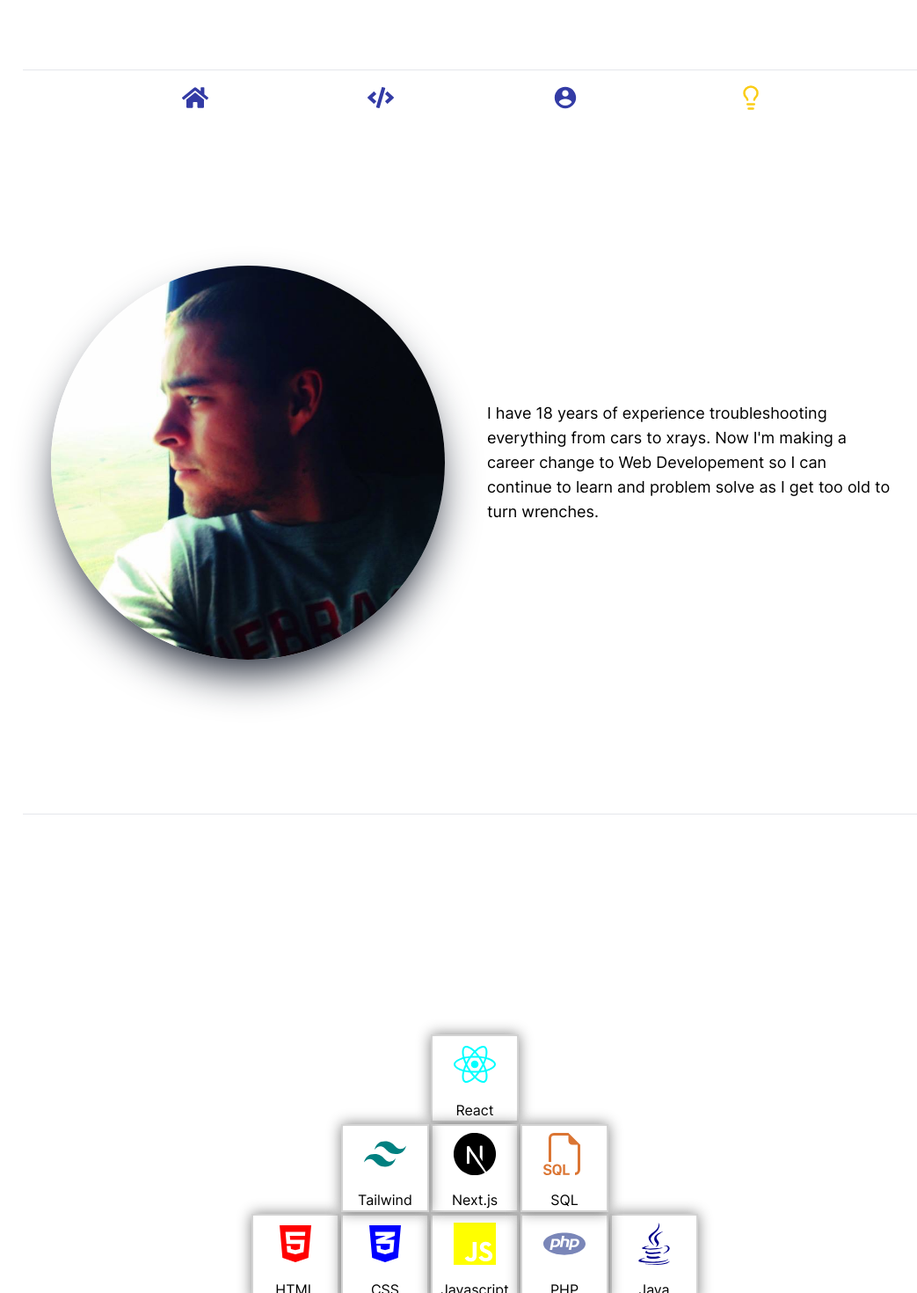
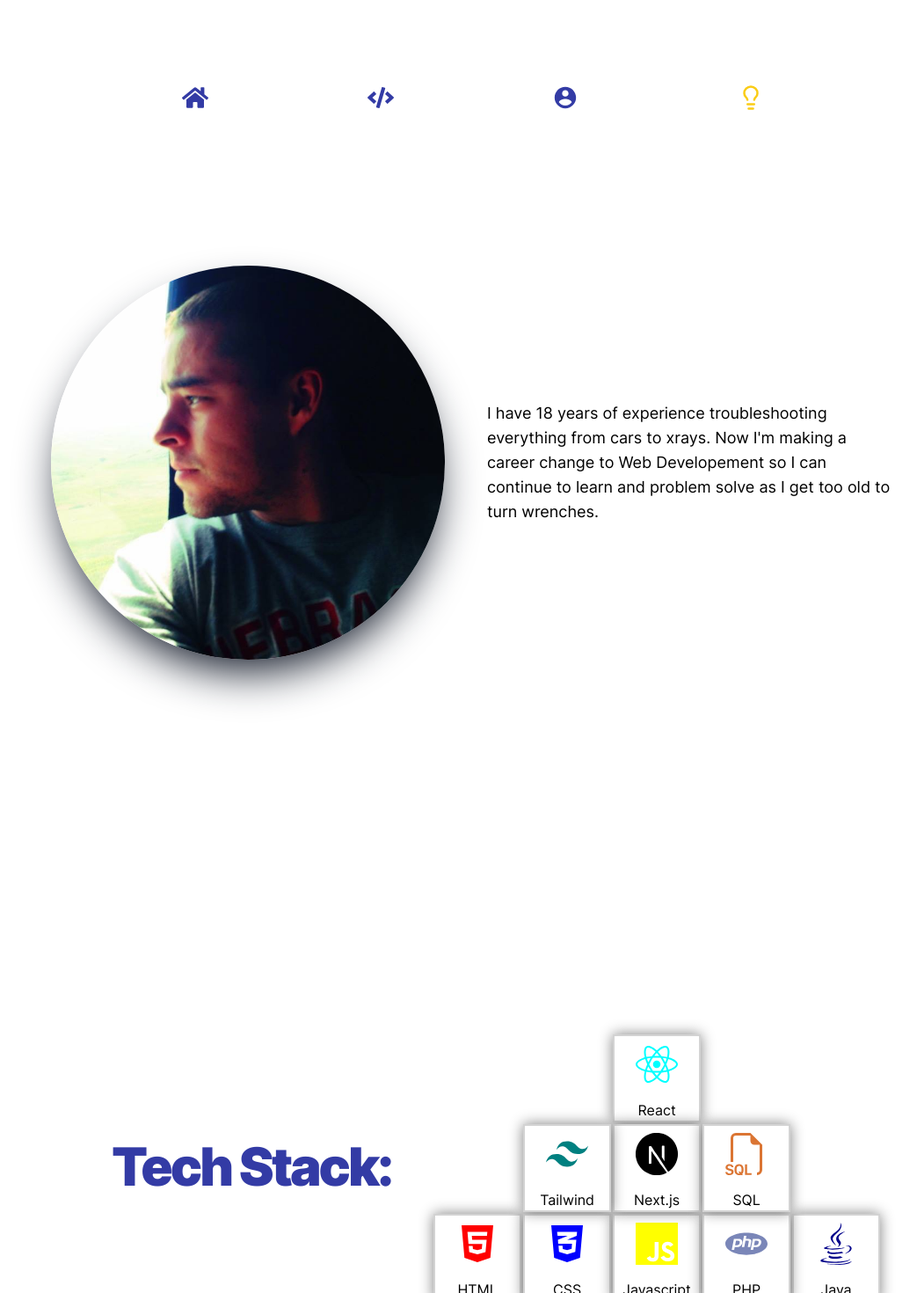
Before and after one commit to A-A-Larson/NextReact, a Next.js app in the folder nextportfolio/: page / in a window 1280 px wide. Shown: the part 720-2190 px from the top of the page at 88% size, without its empty margins (102-1145 px from the left). Built offline with nearby package versions, Linux system fonts and the light colour scheme.

Commit message:
Parallax scrolling, Animations v2

```diff
--- a/nextportfolio/src/app/components/FloatHands.jsx
+++ /dev/null
@@ -1,29 +0,0 @@
-"use client";
-import HandsLight from '../img/HandsResizeLight.png';
-import HandsDark from '../img/HandsResizeDark1.png';
-import Image from 'next/image';
-
-export default function FloatHands() {
-
-    return (
-
-            <div
-            className='static z-20'
-            >
-                <Image
-                    className='hidden dark:block'
-                    src={HandsDark}
-                    alt='Floating hands'
-                    width={2930}
-                    height={924}
-                />
-                <Image
-                    className='block dark:hidden'
-                    src={HandsLight}
-                    alt='Floating hands'
-                    width={2930}
-                    height={924}
-                />
-            </div>
-    )
-};
--- a/nextportfolio/src/app/components/NavButton.jsx
+++ b/nextportfolio/src/app/components/NavButton.jsx
@@ -22,8 +22,8 @@ export default function NavButton() {
 
                 <menu className="items-wrapper">
                     <a href="#" className="menu-item"><FaHome size={30} /></a>
-                    <a href="#" className="menu-item"><FaCode size={30} /></a>
-                    <a href="#" className="menu-item"><IoMdContact size={30} /></a>
+                    <a href="https://github.com/drewdarko0" className="menu-item"><FaCode size={30} /></a>
+                    <a href="mailto:drewlars83@gmail.com" className="menu-item"><IoMdContact size={30} /></a>
                     <a className="menu-item"><ThemeToggle /></a>
                 </menu>
             </div>
--- a/nextportfolio/src/app/components/NavHeader.jsx
+++ b/nextportfolio/src/app/components/NavHeader.jsx
@@ -7,7 +7,12 @@ import { IoMdContact } from "react-icons/io";
 
 export default function NavHeader() {
     return (
-        <nav className='navHeader'>
+        <nav className='
+                navHeader
+                bg-lightBG
+                dark:bg-darkBG
+                z-20
+                '>
             <ul className='navUL'>
                 <li className='navLI dark:text-darkTxtClr'>
                     <a
@@ -19,7 +24,7 @@ export default function NavHeader() {
                 </li>
                 <li className='navLI dark:text-darkTxtClr'>
                     <a
-                        href="#"
+                        href="https://github.com/drewdarko0"
                         className='navAnchor'
                     >
                         <FaCode size={30} />
@@ -27,7 +32,7 @@ export default function NavHeader() {
                 </li>
                 <li className='navLI dark:text-darkTxtClr'>
                     <a
-                        href="#"
+                        href="mailto:drewlars83@gmail.com"
                         className='navAnchor'
                     >
                         <IoMdContact size={30} />
--- a/nextportfolio/src/app/globals.css
+++ b/nextportfolio/src/app/globals.css
@@ -47,17 +47,39 @@ section {
   grid-area: landing;
 }
 
-.navHeaderSection {
+.aboutSection {
+  grid-area: aboutMe;
+  display: flex;
+  flex-direction: column;
+  justify-content: center;
+  align-items: center;
 }
 
-.aboutSection {
-  grid-area: aboutMe;
+.aboutPara-grid-animation {
+  animation: slideLeft 2.3s ease forwards;
+}
+
+.aboutImg-grid-animation {
+  animation: slideRight 2.3s ease forwards;
 }
 
 /* TECH STACK START */
 .techSection {
-  display: grid;
   grid-area: techSec;
+  display: flex;
+  justify-content: center;
+  align-items:center;
+}
+
+.techObserve {
+  display: flex;
+  flex-direction: column;
+  justify-items: center;
+  align-items: center;
+}
+
+#techHead {
+  grid-area: techHead;
 }
 
 .techGrid {
@@ -74,6 +96,7 @@ section {
   max-height: 304px;
   margin: auto;
   gap: 2px;
+  padding-top: 3rem
 }
 
 .skillCard {
@@ -174,6 +197,10 @@ section {
   animation: fall 2.2s linear forwards;
 }
 
+.techHead-grid-animation {
+  animation: slideRight 2.3s ease forwards;
+}
+
 /* TECH STACK END */
 
 /* NAVIGATION START */
@@ -182,6 +209,7 @@ section {
   position: fixed;
   bottom: 0.5em;
   right: 0.5em;
+  z-index: 20;
 }
 
 .circular-menu .floating-btn {
@@ -301,7 +329,6 @@ section {
 
 .navLI {
   color: var(--headercolorLight);
-
 }
 
 /* NAVIGATION HEADER END */
@@ -318,6 +345,11 @@ section {
     display: none;
   }
 
+  .aboutSection {
+    display: flex;
+    flex-direction: row;
+  }
+
   .aboutPara {
     padding-left: 3rem;
   }
@@ -325,7 +357,6 @@ section {
   .techGrid {
     max-width: 504px;
     max-height: 504px;
-    --w: 150px;
   }
 
   .skillCard {
@@ -353,9 +384,18 @@ section {
                          ".  techSec  .";
   }
 
-  .aboutPara {
+  .techObserve {
+    display: flex;
+    flex-direction: row;
+    justify-items: center;
+    align-items: center;
+    }
+
+    .techGrid {
     padding-left: 3rem;
-  }
+    padding-top: 0;
+    }
+
 }
 
 @keyframes fall{
@@ -366,3 +406,21 @@ section {
     transform: translateY(0em);
   }
 }
+
+@keyframes slideRight{
+  0%{
+    transform: translateX(-75em);
+  }
+  100%{
+    transform: translateX(0em);
+  }
+}
+
+@keyframes slideLeft{
+  0%{
+    transform: translateX(75em);
+  }
+  100%{
+    transform: translateX(0em);
+  }
+}
--- a/nextportfolio/src/app/page.jsx
+++ b/nextportfolio/src/app/page.jsx
@@ -2,6 +2,8 @@
 import { useEffect } from 'react';
 import NavHeader from './components/NavHeader';
 import HeroImg from './img/HeaderEdit4Resize.png';
+import HandsLight from './img/HandsResizeLight.png';
+import HandsDark from './img/HandsResizeDark1.png';
 import AboutImg from './img/aboutMe.jpg';
 import Image from 'next/image';
 import { FaHtml5 } from "react-icons/fa";
@@ -31,6 +33,7 @@ export default function Home() {
         const javascriptAnim = entry.target.querySelector('#javascript');
         const cssAnim = entry.target.querySelector('#css');
         const htmlAnim = entry.target.querySelector('#html');
+        const techHeadAnim = entry.target.querySelector('.techHead');
 
 
         if (entry.isIntersecting) {
@@ -43,6 +46,7 @@ export default function Home() {
           javascriptAnim.classList.add('javascript-grid-animation');
           cssAnim.classList.add('css-grid-animation');
           htmlAnim.classList.add('html-grid-animation');
+          techHeadAnim.classList.add('techHead-grid-animation');
 
         return; // if we added the class, exit the function
         }
@@ -57,11 +61,37 @@ export default function Home() {
         javascriptAnim.classList.remove('javascript-grid-animation');
         cssAnim.classList.remove('css-grid-animation');
         htmlAnim.classList.remove('html-grid-animation');
+        techHeadAnim.classList.remove('techHead-grid-animation');
       });
+    }, { threshold: 0.1 });
+
+    observer.observe(document.querySelector('.techSection'));
+
+
+    const observer2 = new IntersectionObserver(entries => {
+      entries.forEach(entry => {
+        const aboutImgAnim = entry.target.querySelector('.aboutImg');
+        const aboutParaAnim = entry.target.querySelector('.aboutPara');
+
+
+        if (entry.isIntersecting) {
+          aboutImgAnim.classList.add('aboutImg-grid-animation');
+          aboutParaAnim.classList.add('aboutPara-grid-animation');
+
+        return; // if we added the class, exit the function
+        }
+
+        // We're not intersecting, so remove the class!
+        aboutImgAnim.classList.remove('aboutImg-grid-animation');
+        aboutParaAnim.classList.remove('aboutPara-grid-animation');
       });
+    }, { threshold: 0.1 });
 
-    observer.observe(document.querySelector('.techGrid'));
-  }, [])
+    observer2.observe(document.querySelector('.aboutSection'));
+
+  },
+
+  [])
 
   return (
     <main
@@ -73,10 +103,8 @@ export default function Home() {
         dark:text-darkTxtClr"
     >
 
-
-
-      <section className='landingSection flex flex-col border-b'>
-        <div className='max-w-screen-lg m-auto'>
+      <section className='landingSection flex flex-col'>
+        <div className='max-w-screen-lg m-auto fixed '>
           <Image
             className=''
             width={2930}
@@ -87,8 +115,29 @@ export default function Home() {
             alt='Man with hands overlapping the top of the webpage as if he is holding onto it'
           />
         </div>
+        <div
+            className='static z-20'
+            >
+                <Image
+                    className='hidden dark:block'
+                    src={HandsDark}
+                    alt='Floating hands'
+                    width={2930}
+                    height={924}
+                />
+                <Image
+                    className='block dark:hidden'
+                    src={HandsLight}
+                    alt='Floating hands'
+                    width={2930}
+                    height={924}
+                />
+            </div>
         <header
           className='
+            bg-lightBG
+            dark:bg-darkBG
+            z-10
             text-lightHdrClr
             dark:text-darkHdrClr
             flex
@@ -96,7 +145,6 @@ export default function Home() {
             grow
             justify-center
             items-center
-
             '
         >
           <h1
@@ -115,7 +163,7 @@ export default function Home() {
                 mr-auto
                 '
             >
-                Hi, I'm
+                Hi, I&apos;m
             </div>
             <br/>
             <div
@@ -141,16 +189,13 @@ export default function Home() {
       <section
         className='
           aboutSection
-          flex
-          flex-col
-          md:flex-row
-          justify-around
-          items-center
-          border-b
+          bg-lightBG
+          dark:bg-darkBG
+          z-10
           p-8
           '
       >
-        <div className='max-w-md flex-1'>
+        <div className='aboutImg max-w-md flex-1'>
           <Image
             className='
               rounded-full
@@ -166,14 +211,36 @@ export default function Home() {
         </div>
         <div className='aboutPara pt-12 text-lg md:pt-0 max-w-xl flex-1'>
           <p className=''>
-              I have 18 years of experience troubleshooting everything from cars to xrays. Now I'm making a career change to Web Developement so I can continue to learn and problem solve as I get too old to turn wrenches.
+              I have 18 years of experience troubleshooting everything from cars to xrays. Now I&apos;m making a career change to Web Developement so I can continue to learn and problem solve as I get too old to turn wrenches.
           </p>
         </div>
       </section>
 
-      <section className='techSection'>
+      <section className='
+                techSection
+                bg-lightBG
+                dark:bg-darkBG
+                z-10
+                '>
+        <div className='techObserve'>
+          <h1 className='
+                  techHead
+                  text-4xl
+                  xs:text-5xl
+                  md:text-6xl
+                  font-black
+                  tracking-tighter
+                  leading-snug
+                  text-center
+                  text-lightHdrClr
+                  dark:text-darkHdrClr
+                  '>
+            Tech Stack:
+          </h1>
 
-        <div className='techGrid'>
+          <div className='
+                techGrid
+                '>
 
             <div id='html' className='skillCard '>
               <div className='skillLogo'>
@@ -257,6 +324,7 @@ export default function Home() {
             </div>
 
           </div>
+        </div>
       </section>
     </main>
   )
```
Lines whose indentation alone changed are shown as unchanged.
